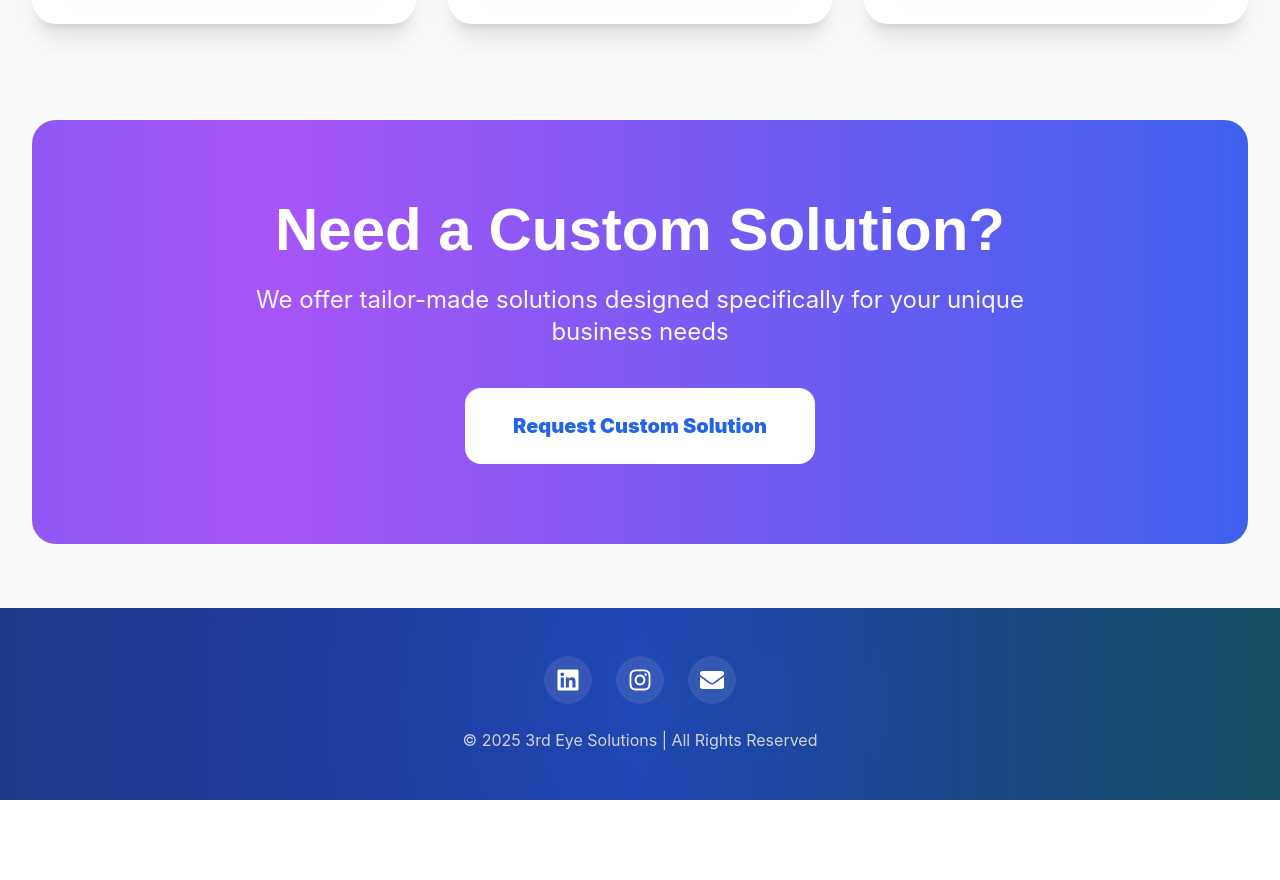
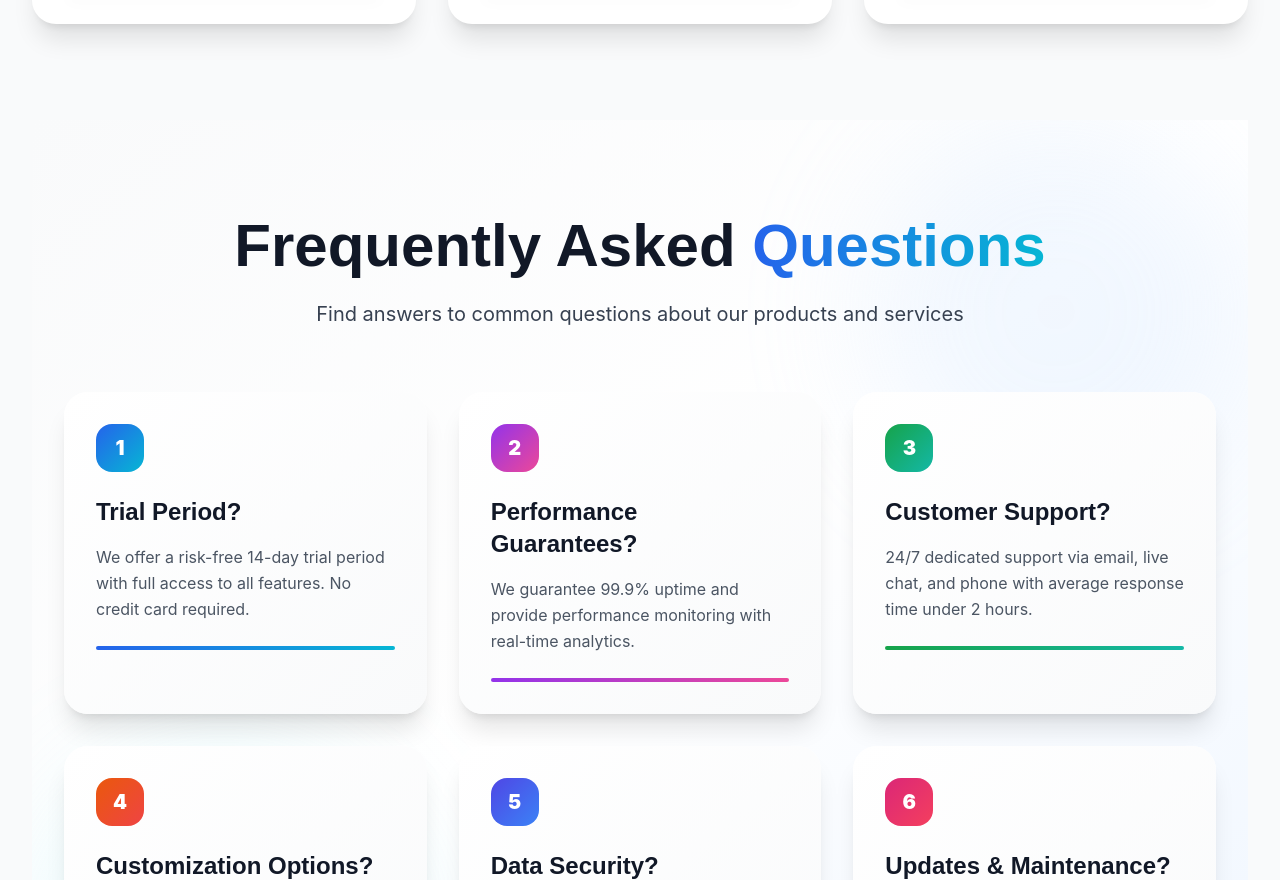
Before and after one commit to Sridharn97/Task, a React (Vite) app in the folder project/: page /products in a window 1280 px wide. Shown: the part 1920-2800 px from the top of the page. Before the commit the page ends 2720 px from the top, so only its background shows below. Built offline with nearby package versions, Linux system fonts and the light colour scheme.

Commit message:
Some Updates

```diff
--- a/project/src/pages/Products.jsx
+++ b/project/src/pages/Products.jsx
@@ -330,35 +330,108 @@ const Products = () => {
             className="absolute inset-0 bg-gradient-to-r from-blue-600 via-cyan-500 via-purple-500 to-blue-600 bg-[length:200%_100%]"
           ></motion.div>
 
-          <div className="relative p-12 sm:p-20 text-center text-white">
+
+        </motion.div>
+
+        {/* New Section for FAQs */}
+        <section className="relative py-16 lg:py-24">
+          {/* Background styling */}
+          <div className="absolute inset-0 bg-gradient-to-br from-gray-50 via-white to-blue-50"></div>
+
+          {/* Decorative elements */}
+          <div className="absolute inset-0 overflow-hidden pointer-events-none">
+            <div className="absolute top-0 right-0 w-96 h-96 bg-blue-200 rounded-full blur-3xl opacity-20"></div>
+            <div className="absolute bottom-0 left-0 w-96 h-96 bg-cyan-200 rounded-full blur-3xl opacity-20"></div>
+          </div>
+
+          <div className="relative max-w-7xl mx-auto px-4 sm:px-6 lg:px-8">
             <motion.div
-              initial={{ scale: 0.8, opacity: 0 }}
-              whileInView={{ scale: 1, opacity: 1 }}
+              initial={{ opacity: 0, y: 30 }}
+              whileInView={{ opacity: 1, y: 0 }}
               viewport={{ once: true }}
-              transition={{ duration: 0.6 }}
+              transition={{ duration: 0.8 }}
+              className="text-center mb-16"
             >
-              <h2 className="text-4xl sm:text-5xl lg:text-6xl font-black mb-6">
-                Need a Custom Solution?
+              <h2 className="text-4xl sm:text-5xl lg:text-6xl font-black text-gray-900 mb-6">
+                Frequently Asked{' '}
+                <span className="bg-gradient-to-r from-blue-600 to-cyan-500 bg-clip-text text-transparent">
+                  Questions
+                </span>
               </h2>
-              <p className="text-xl sm:text-2xl mb-10 opacity-95 max-w-3xl mx-auto leading-relaxed">
-                We offer tailor-made solutions designed specifically for your unique business needs
+              <p className="text-lg sm:text-xl text-gray-700 max-w-3xl mx-auto">
+                Find answers to common questions about our products and services
               </p>
-              <motion.button
-                whileHover={{ scale: 1.08, y: -8 }}
-                whileTap={{ scale: 0.95 }}
-                className="px-12 py-6 bg-white text-blue-600 font-black text-xl rounded-2xl hover:shadow-2xl transition-all duration-300 relative overflow-hidden group"
-              >
-                <span className="relative z-10">Request Custom Solution</span>
+            </motion.div>
+
+            <motion.div
+              variants={containerVariants}
+              initial="hidden"
+              whileInView="visible"
+              viewport={{ once: true }}
+              className="grid grid-cols-1 md:grid-cols-2 lg:grid-cols-3 gap-6 sm:gap-8"
+            >
+              {[
+                {
+                  question: "Trial Period?",
+                  answer: "We offer a risk-free 14-day trial period with full access to all features. No credit card required.",
+                  gradient: "from-blue-600 to-cyan-500"
+                },
+                {
+                  question: "Performance Guarantees?",
+                  answer: "We guarantee 99.9% uptime and provide performance monitoring with real-time analytics.",
+                  gradient: "from-purple-600 to-pink-500"
+                },
+                {
+                  question: "Customer Support?",
+                  answer: "24/7 dedicated support via email, live chat, and phone with average response time under 2 hours.",
+                  gradient: "from-green-600 to-teal-500"
+                },
+                {
+                  question: "Customization Options?",
+                  answer: "Fully customizable solutions with white-labeling options and API access for integration.",
+                  gradient: "from-orange-600 to-red-500"
+                },
+                {
+                  question: "Data Security?",
+                  answer: "Bank-grade encryption, regular security audits, and compliance with GDPR and data protection standards.",
+                  gradient: "from-indigo-600 to-blue-500"
+                },
+                {
+                  question: "Updates & Maintenance?",
+                  answer: "Automatic updates, regular maintenance, and continuous AI model improvements included.",
+                  gradient: "from-pink-600 to-rose-500"
+                }
+              ].map((faq, index) => (
                 <motion.div
-                  initial={{ x: '-100%' }}
-                  whileHover={{ x: '100%' }}
-                  transition={{ duration: 0.6 }}
-                  className="absolute inset-0 bg-gradient-to-r from-transparent via-blue-100 to-transparent"
-                ></motion.div>
-              </motion.button>
+                  key={faq.question}
+                  variants={itemVariants}
+                  whileHover={{ y: -5, scale: 1.02 }}
+                  className="relative p-8 rounded-3xl bg-white shadow-xl hover:shadow-2xl transition-all duration-300"
+                >
+                  <div className="absolute inset-0 bg-gradient-to-br from-white to-gray-50 rounded-3xl"></div>
+                  <div className="relative">
+                    <div className={`w-12 h-12 mb-6 rounded-2xl bg-gradient-to-br ${faq.gradient} flex items-center justify-center`}>
+                      <span className="text-xl font-black text-white">{index + 1}</span>
+                    </div>
+                    <h3 className="text-xl sm:text-2xl font-bold text-gray-900 mb-4">
+                      {faq.question}
+                    </h3>
+                    <p className="text-gray-600 leading-relaxed">
+                      {faq.answer}
+                    </p>
+                    <motion.div
+                      initial={{ width: 0 }}
+                      whileInView={{ width: "100%" }}
+                      viewport={{ once: true }}
+                      transition={{ delay: index * 0.1, duration: 0.8 }}
+                      className={`h-1 bg-gradient-to-r ${faq.gradient} mt-6 rounded-full`}
+                    ></motion.div>
+                  </div>
+                </motion.div>
+              ))}
             </motion.div>
           </div>
-        </motion.div>
+        </section>
       </div>
     </div>
   );
--- a/project/src/pages/Services.jsx
+++ b/project/src/pages/Services.jsx
@@ -337,34 +337,7 @@ const Services = () => {
             ></motion.div>
           </div>
 
-          <div className="relative p-12 sm:p-20 text-center text-white">
-            <motion.div
-              initial={{ scale: 0.8, opacity: 0 }}
-              whileInView={{ scale: 1, opacity: 1 }}
-              viewport={{ once: true }}
-              transition={{ duration: 0.6 }}
-            >
-              <h2 className="text-4xl sm:text-5xl lg:text-6xl font-black mb-6">
-                Need a Custom Service?
-              </h2>
-              <p className="text-xl sm:text-2xl mb-10 opacity-95 max-w-3xl mx-auto leading-relaxed">
-                We're here to help you with any retail technology challenge. Let's discuss your unique needs.
-              </p>
-              <motion.button
-                whileHover={{ scale: 1.08, y: -8 }}
-                whileTap={{ scale: 0.95 }}
-                className="px-12 py-6 bg-white text-blue-600 font-black text-xl rounded-2xl hover:shadow-2xl transition-all duration-300 relative overflow-hidden group"
-              >
-                <span className="relative z-10">Schedule a Consultation</span>
-                <motion.div
-                  initial={{ x: '-100%' }}
-                  whileHover={{ x: '100%' }}
-                  transition={{ duration: 0.6 }}
-                  className="absolute inset-0 bg-gradient-to-r from-transparent via-blue-100 to-transparent"
-                ></motion.div>
-              </motion.button>
-            </motion.div>
-          </div>
+
         </motion.div>
       </div>
     </div>
```
Also changed, not shown: project/src/pages/Home.jsx (+146 -153 lines).
